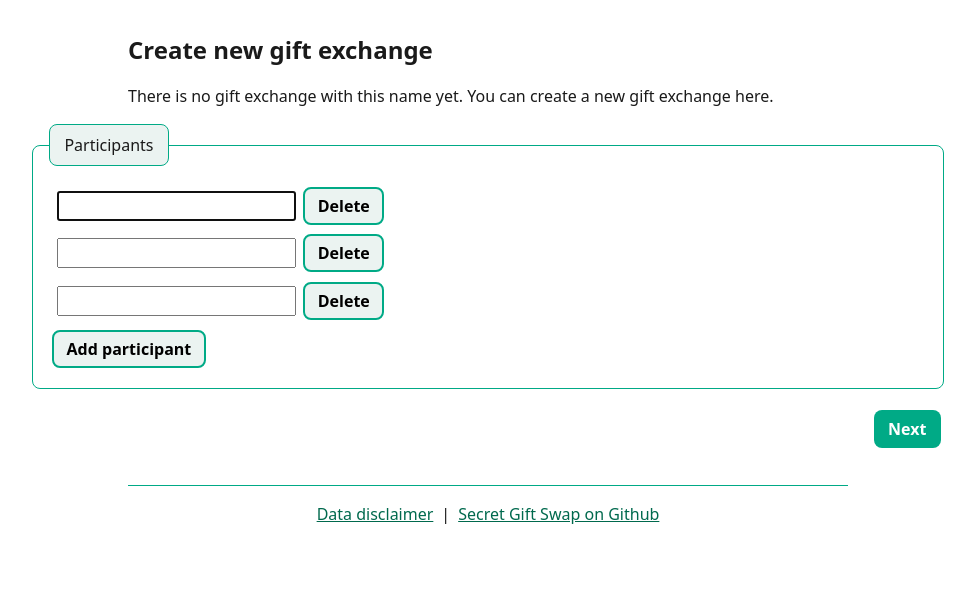
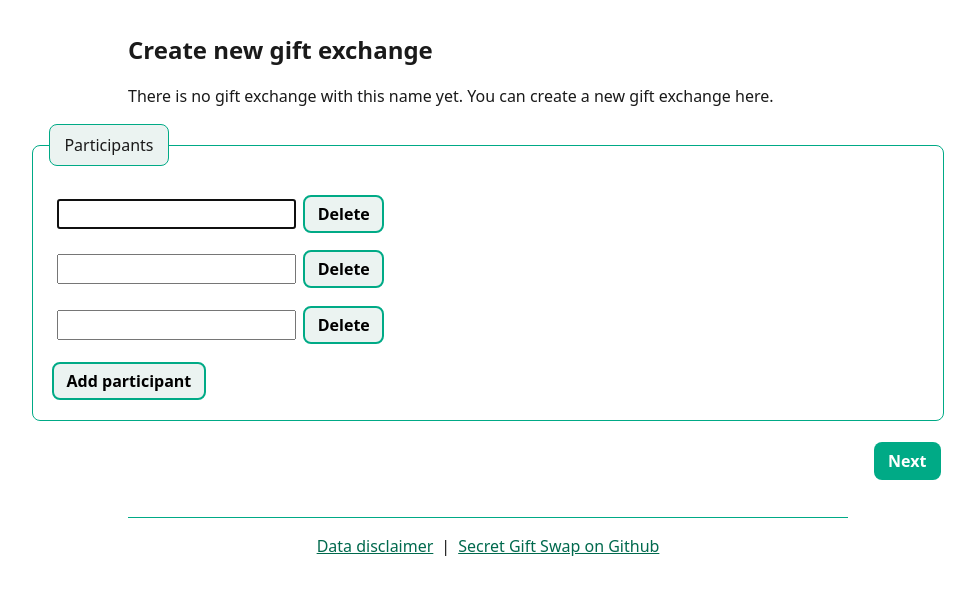
Before and after one commit to dasnessie/Secret-Gift-Swap, a Flask app: page /1/create/ in a window 1280 px wide. Shown: the part 81-670 px from the top of the page, without its empty margins (152-1127 px from the left). Run offline with Flask 3, Linux system fonts and the light colour scheme; data that the repository does not hold is empty.

Commit message:
fix: :lipstick: Fix some minor style issues

```diff
--- a/static/style.css
+++ b/static/style.css
@@ -362,6 +362,10 @@ form.inline {
   margin-block: 1rem;
 }
 
+#participant-list li {
+  margin-block: 0.5rem;
+}
+
 .result-participants {
   padding-inline-start: 0;
   margin-inline: 3rem;
--- a/templates/create.html
+++ b/templates/create.html
@@ -22,7 +22,7 @@
                     {% for participant in existingFormData.getlist("participant") %}
                         <li>
                             <input type="text" name="participant" class="participant" aria-label="{{ _('participant name') }}" value="{{ participant }}"/>
-                            <button type="button" class="delete-participant">{{ _('Delete') }}</button>
+                            <button type="button" class="delete-participant secondary-button">{{ _('Delete') }}</button>
                         </li>
                     {% endfor %}
                 {% else %}
```
